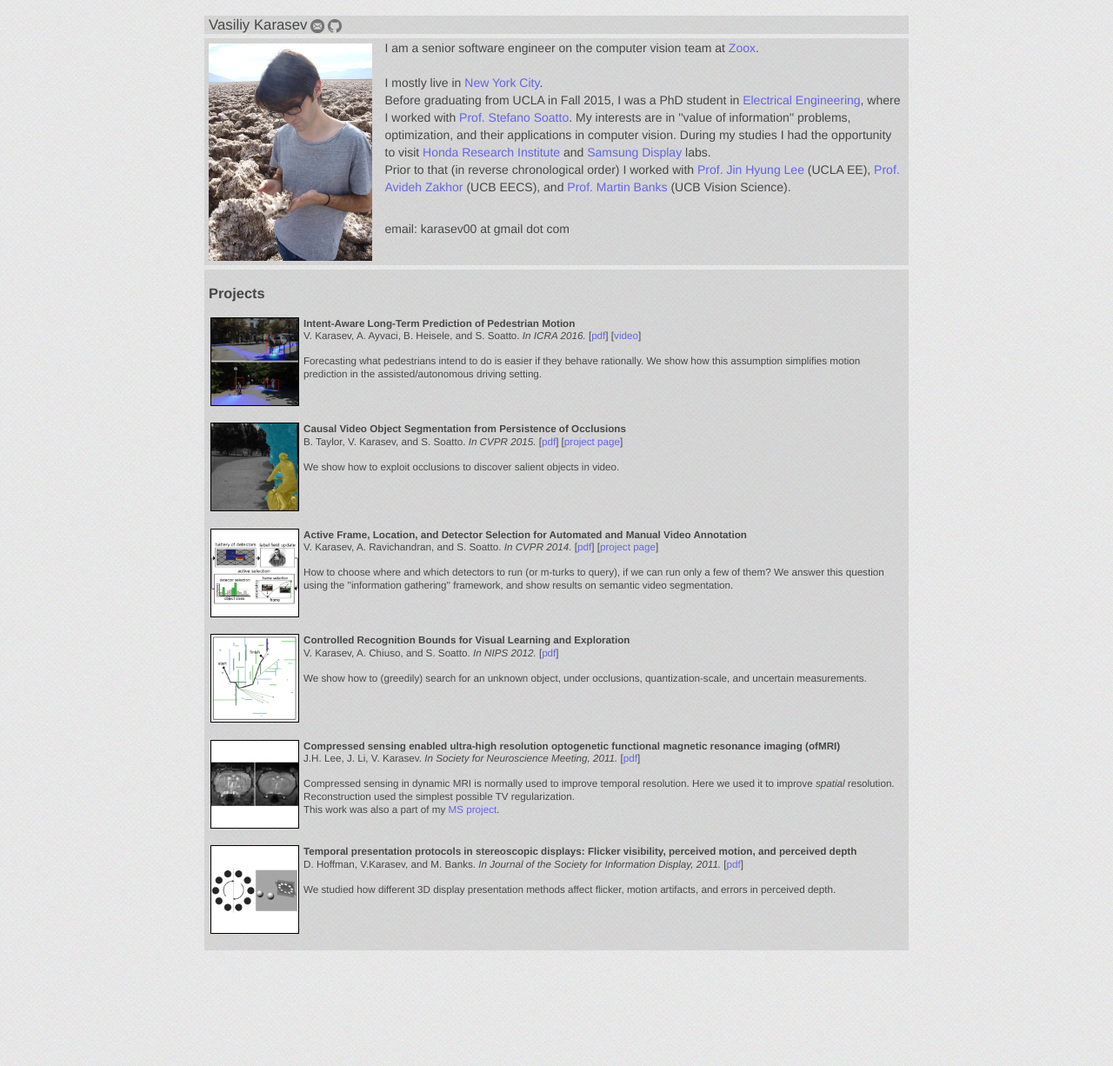
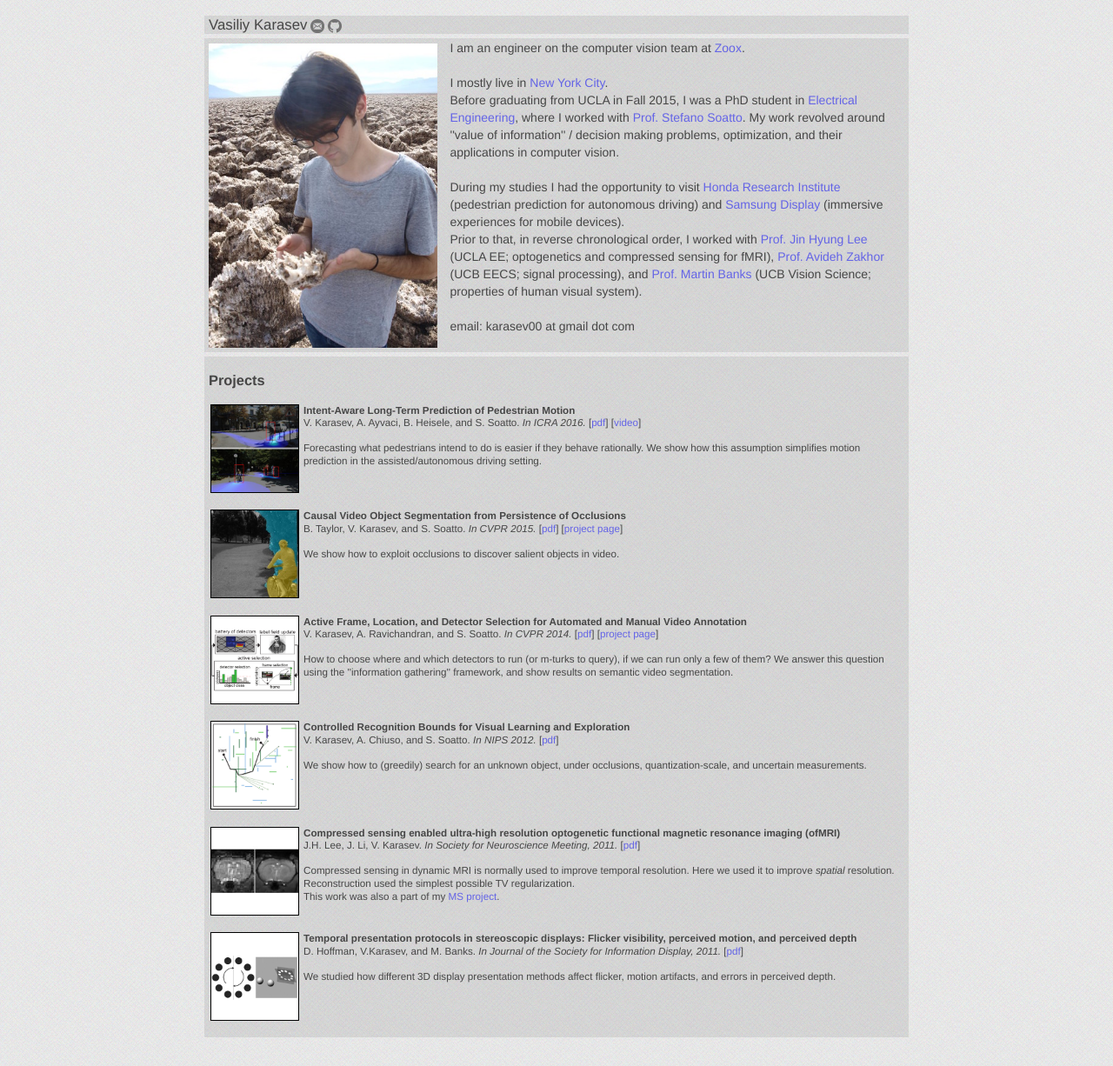
Before and after one commit to vasiliykarasev/vasiliykarasev.github.io, a Jekyll site: the page built from index.html, in a window 1280 px wide. Shown: the whole page at 87% size. Built offline with Jekyll 4.4.1, drawn with Linux system fonts in a browser that asks for light colours; before the commit the page ends 1126 px from its top, so only the background shows below that.

Commit message:
refresh.

```diff
--- a/index.html
+++ b/index.html
@@ -10,7 +10,7 @@ layout: default
 
 <div id="container">
 
-<img style="float: left; margin: 5px 15px 5px 0px;" src="data/v.jpg" title="death valley, ca" height="250" />
+<img style="float: left; margin: 5px 15px 5px 0px;" src="data/v.jpg" title="death valley, ca" height="350" />
 <!--
 
 <p class=nomargin>
@@ -23,13 +23,17 @@ email: karasev00 at gmail dot com
 <p>
 -->
 
-I am a senior software engineer on the computer vision team at <a href="http://zoox.com/">Zoox</a>.<br><br>
+I am an engineer on the computer vision team at <a href="http://zoox.com/">Zoox</a>.<br><br>
 I mostly live in <a href="http://newyorksky.live/">New York City</a>.<br>
 Before graduating from UCLA in Fall 2015, I was a PhD student in <a href="http://ee.ucla.edu">Electrical Engineering</a>, where I worked with <a href="http://vision.ucla.edu/">Prof. Stefano Soatto</a>.
-My interests are in ''value of information'' problems, optimization, and their applications in computer vision. During my studies I had the opportunity to visit <a href="http://honda-ri.com/">Honda Research Institute</a> and <a href="https://www.samsungdisplay.com/">Samsung Display</a> labs. <br>
-Prior to that (in reverse chronological order) I worked with <a href="http://ee.ucla.edu/~jhlgroup">Prof. Jin Hyung Lee</a> (UCLA EE),  <a href="http://www-video.eecs.berkeley.edu/~avz">Prof. Avideh Zakhor</a> (UCB EECS), and  <a href="http://vision.berkeley.edu/?p=369">Prof. Martin Banks</a> (UCB Vision Science).</p>
 
-<p>
+My work revolved around ''value of information'' / decision making problems, optimization, and their applications in computer vision.<br><br>
+
+During my studies I had the opportunity to visit <a href="http://honda-ri.com/">Honda Research Institute</a> (pedestrian prediction for autonomous driving) and <a href="https://www.samsungdisplay.com/">Samsung Display</a> (immersive experiences for mobile devices).
+<br>
+Prior to that, in reverse chronological order, I worked with <a href="http://ee.ucla.edu/~jhlgroup">Prof. Jin Hyung Lee</a> (UCLA EE; optogenetics and compressed sensing for fMRI),  <a href="http://www-video.eecs.berkeley.edu/~avz">Prof. Avideh Zakhor</a> (UCB EECS; signal processing), and  <a href="http://vision.berkeley.edu/?p=369">Prof. Martin Banks</a> (UCB Vision Science; properties of human visual system).
+<br>
+<br>
 email: karasev00 at gmail dot com
 
 </div>
```
